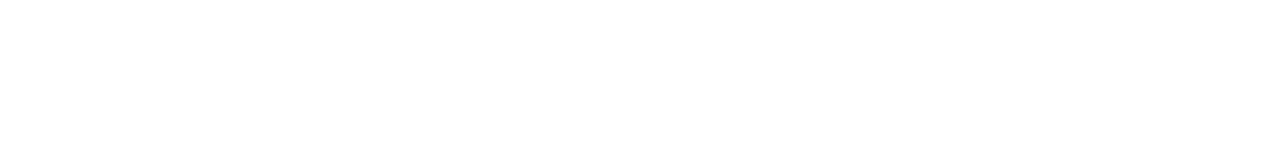
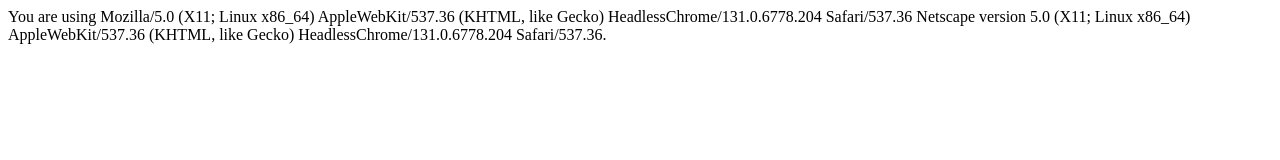
Before and after one commit to acciojob/browser-info-bakothari, a website: page main.html in a window 1280 px wide. Drawn offline with Linux system fonts and the light colour scheme.

Commit message:
created a submission

```diff
--- a/main.html
+++ b/main.html
@@ -7,6 +7,9 @@
 </head>
 
 <body>
+	<div id="browser-info">
+
+</div>
 	<!-- the entire body must be written by student -->
     <script type="text/javascript" src="./script.js">
 </script>
--- a/script.js
+++ b/script.js
@@ -1 +1,3 @@
 //your JS code here. If required.
+let info = document.querySelector("#browser-info")
+info.textContent = `You are using ${navigator.userAgent} ${navigator.appName} version ${navigator.appVersion}.`
```
